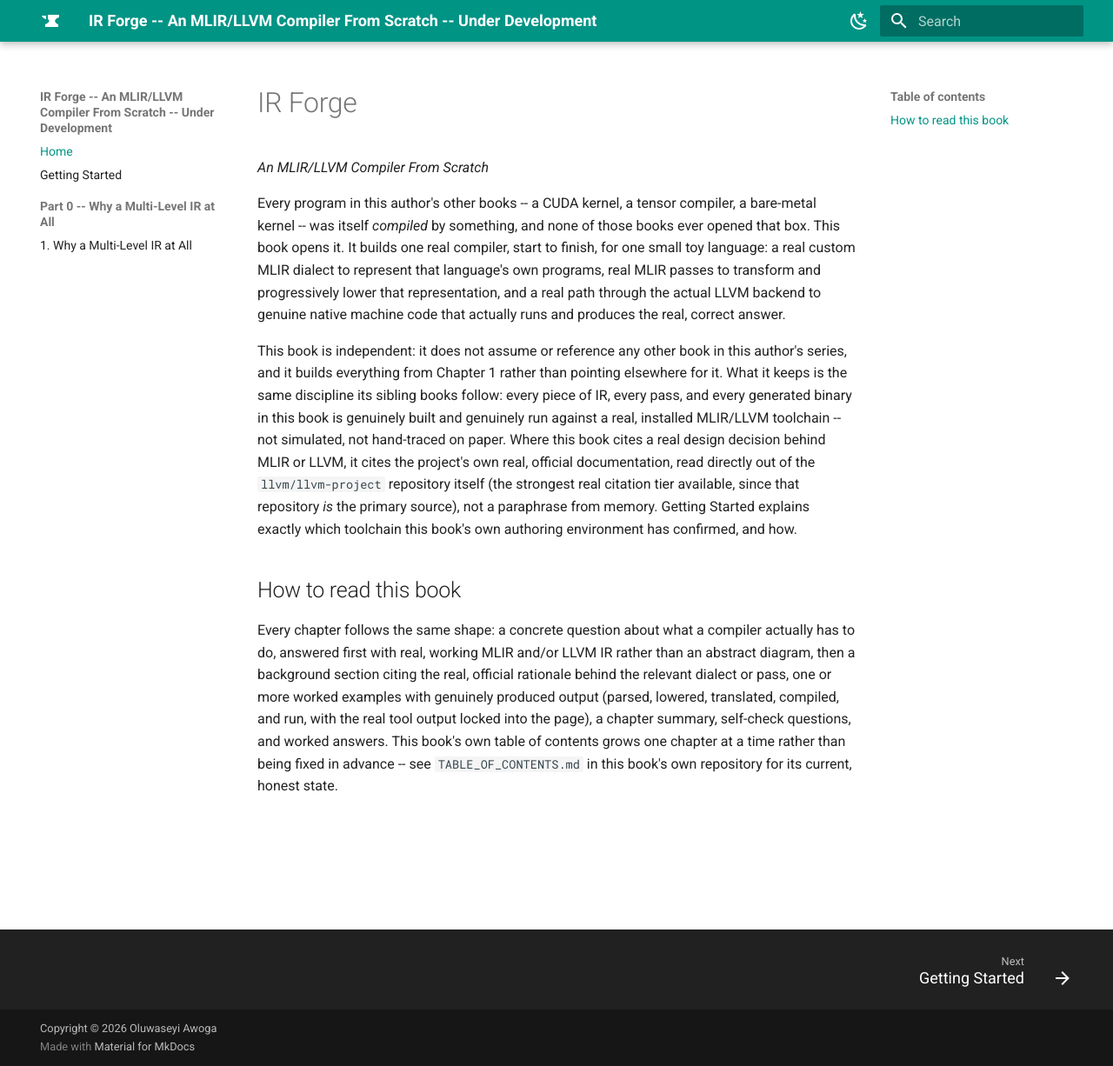
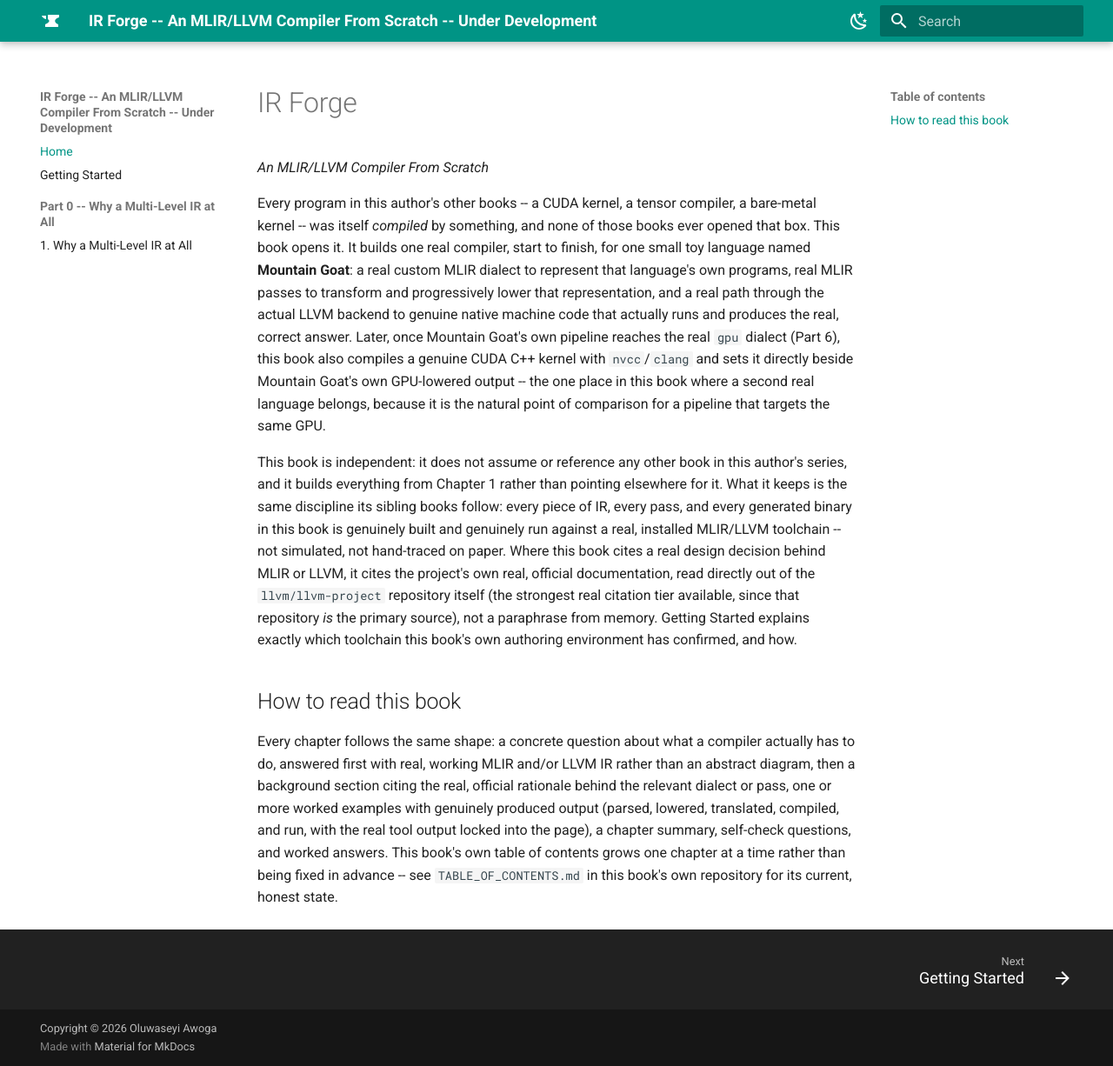
Before and after one commit to MaximumBeings/ir_forge_compiler_from_scratch, an MkDocs documentation site: the page built from docs/index.md, in a window 1280 px wide and 1226 px high. Shown: the whole window at 87% size. Built offline with MkDocs 1.6.1 and Material for MkDocs 9.7.7, drawn with Linux system fonts in a browser that asks for light colours.

Commit message:
Name the toy language Mountain Goat; scope Part 6's CUDA C++ comparison
Co-Authored-By: Claude Sonnet 5 <noreply@anthropic.com>
Claude-Session: https://claude.ai/code/session_01DyuWybBW1U8cnsX3tUxoDv

```diff
--- a/docs/index.md
+++ b/docs/index.md
@@ -2,7 +2,7 @@
 
 *An MLIR/LLVM Compiler From Scratch*
 
-Every program in this author's other books -- a CUDA kernel, a tensor compiler, a bare-metal kernel -- was itself *compiled* by something, and none of those books ever opened that box. This book opens it. It builds one real compiler, start to finish, for one small toy language: a real custom MLIR dialect to represent that language's own programs, real MLIR passes to transform and progressively lower that representation, and a real path through the actual LLVM backend to genuine native machine code that actually runs and produces the real, correct answer.
+Every program in this author's other books -- a CUDA kernel, a tensor compiler, a bare-metal kernel -- was itself *compiled* by something, and none of those books ever opened that box. This book opens it. It builds one real compiler, start to finish, for one small toy language named **Mountain Goat**: a real custom MLIR dialect to represent that language's own programs, real MLIR passes to transform and progressively lower that representation, and a real path through the actual LLVM backend to genuine native machine code that actually runs and produces the real, correct answer. Later, once Mountain Goat's own pipeline reaches the real `gpu` dialect (Part 6), this book also compiles a genuine CUDA C++ kernel with `nvcc`/`clang` and sets it directly beside Mountain Goat's own GPU-lowered output -- the one place in this book where a second real language belongs, because it is the natural point of comparison for a pipeline that targets the same GPU.
 
 This book is independent: it does not assume or reference any other book in this author's series, and it builds everything from Chapter 1 rather than pointing elsewhere for it. What it keeps is the same discipline its sibling books follow: every piece of IR, every pass, and every generated binary in this book is genuinely built and genuinely run against a real, installed MLIR/LLVM toolchain -- not simulated, not hand-traced on paper. Where this book cites a real design decision behind MLIR or LLVM, it cites the project's own real, official documentation, read directly out of the `llvm/llvm-project` repository itself (the strongest real citation tier available, since that repository *is* the primary source), not a paraphrase from memory. Getting Started explains exactly which toolchain this book's own authoring environment has confirmed, and how.
 
```
Also changed, not shown: TABLE_OF_CONTENTS.md (+2 -2 lines).
